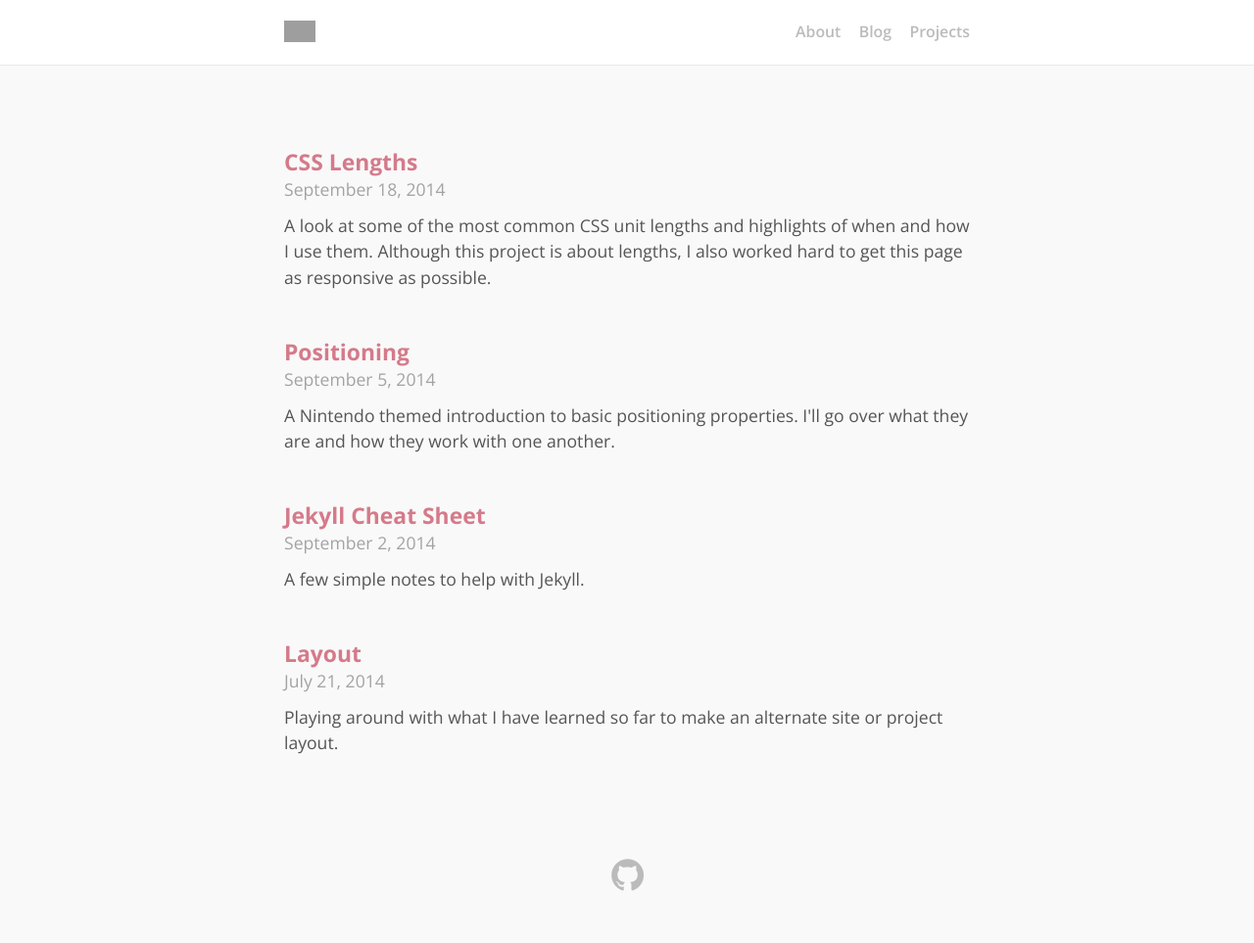
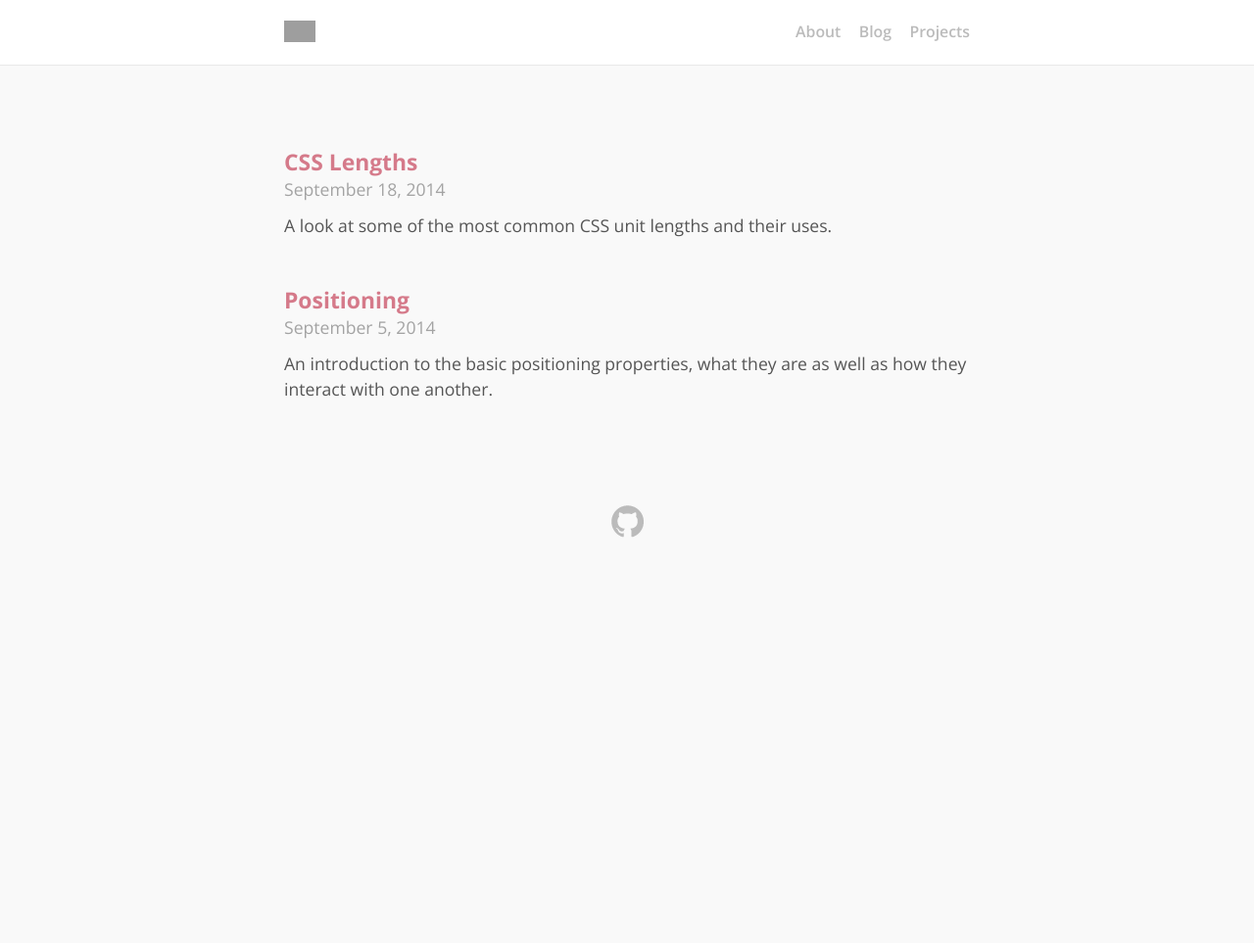
Before and after one commit to Treydor/treydor.github.io, a Jekyll site: the page built from projects/index.html, in a window 1280 px wide. Shown: the whole page at 98% size. Built offline with Jekyll 4.4.1, drawn with Linux system fonts in a browser that asks for light colours; after the commit the page ends 900 px from its top, so only the background shows below that; grey boxes are pictures that could not be loaded.

Commit message:
project edit

```diff
--- a/projects/index.html
+++ b/projects/index.html
@@ -8,22 +8,12 @@ title: Projects
     <li>
       <h3><a href="{{ site.url }}/projects/lengths/">CSS Lengths</a></h3>
       <span class="date">September 18, 2014</span>
-      <p>A look at some of the most common CSS unit lengths and highlights of when and how I use them. Although this project is about lengths, I also worked hard to get this page as responsive as possible.</p>
+      <p>A look at some of the most common CSS unit lengths and their uses.</p>
     </li>
     <li>
       <h3><a href="{{ site.url }}/projects/positioning/">Positioning</a></h3>
       <span class="date">September 5, 2014</span>
-      <p>A Nintendo themed introduction to basic positioning properties. I'll go over what they are and how they work with one another.</p>
-    </li>
-    <li>
-      <h3><a href="{{ site.url }}/projects/Jekyll/index.html">Jekyll Cheat Sheet</a></h3>
-      <span class="date">September 2, 2014</span>
-      <p>A few simple notes to help with Jekyll.</p>
-    </li>
-    <li>
-      <h3><a href="{{ site.url }}/projects/layout/index.html">Layout</a></h3>
-      <span class="date">July 21, 2014</span>
-      <p>Playing around with what I have learned so far to make an alternate site or project layout.</p>
+      <p>An introduction to the basic positioning properties, what they are as well as how they interact with one another.</p>
     </li>
   </ul>
 </div>
```
